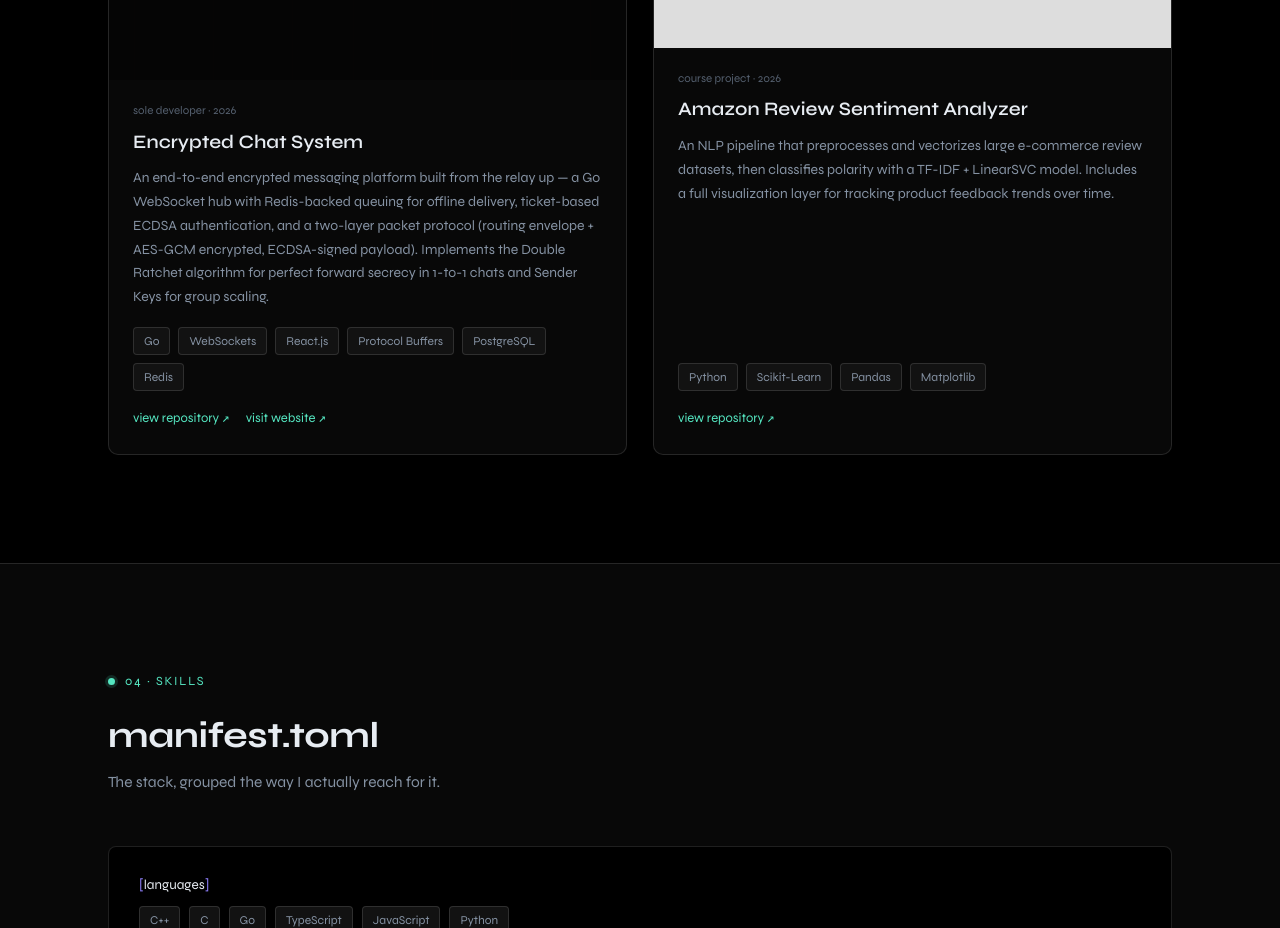
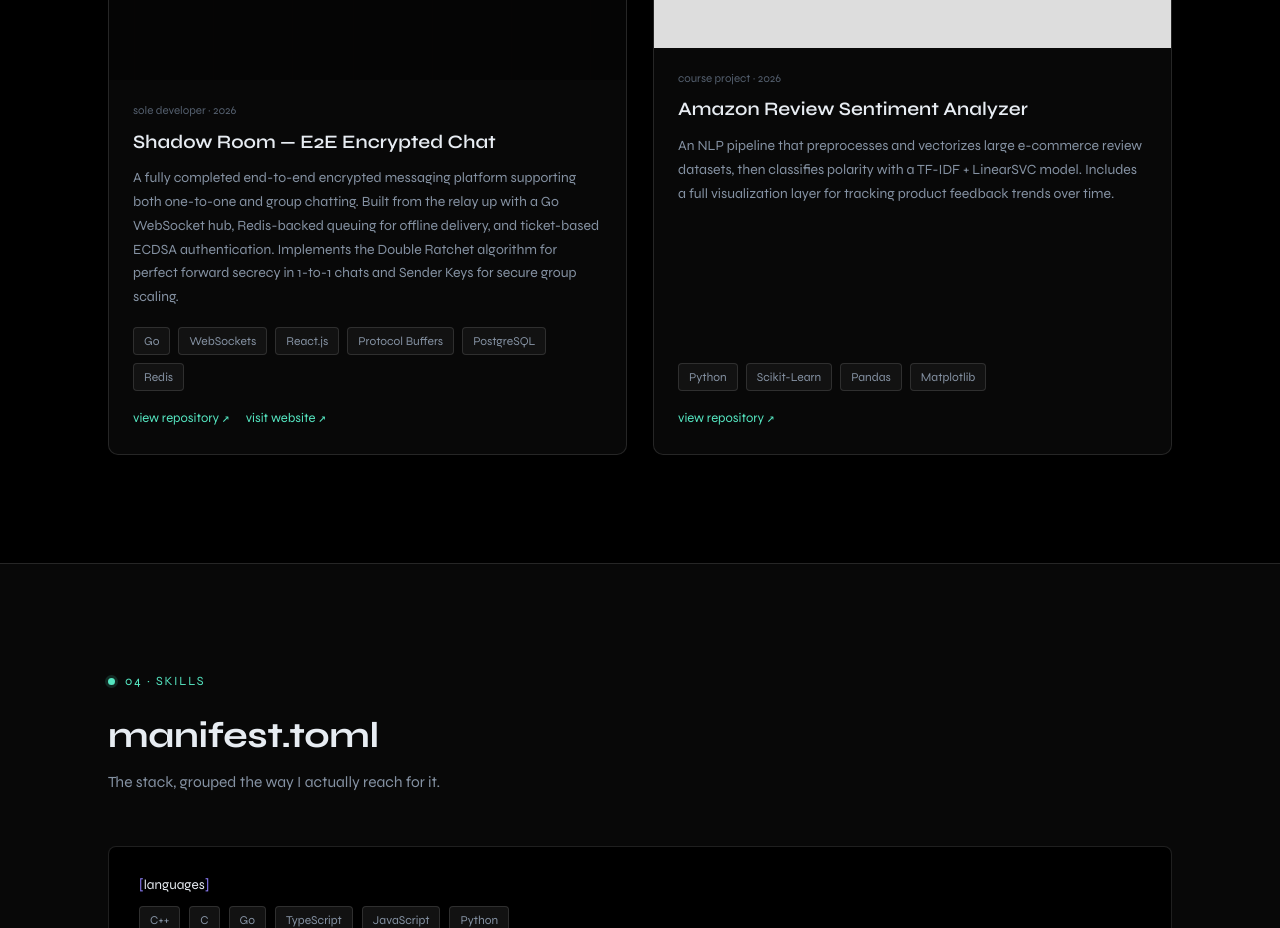
Before and after one commit to PiercedBySanity1410/portfolio, a React (Vite) app: page / in a window 1280 px wide. Shown: the part 3080-4008 px from the top of the page. Built offline with nearby package versions, Linux system fonts and the light colour scheme.

Commit message:
chore: update Shadow Room project status and branding in About and Projects sections

```diff
--- a/src/components/About.jsx
+++ b/src/components/About.jsx
@@ -32,7 +32,7 @@ export default function About() {
             ordering, key exchange, concurrent state — and I like taking a project from
             a rough architecture sketch to something that survives real traffic.
             Outside of coursework, I lead backend for a placement portal used by 1000+
-            students, and I'm currently building an end-to-end encrypted chat platform
+            students, and I recently built a fully end-to-end encrypted chat platform
             from the WebSocket relay up.
           </motion.p>
 
--- a/src/components/Projects.jsx
+++ b/src/components/Projects.jsx
@@ -2,10 +2,10 @@ import { motion } from 'framer-motion'
 
 const projects = [
   {
-    name: 'Encrypted Chat System',
+    name: 'Shadow Room — E2E Encrypted Chat',
     tag: 'sole developer · 2026',
     desc:
-      "An end-to-end encrypted messaging platform built from the relay up — a Go WebSocket hub with Redis-backed queuing for offline delivery, ticket-based ECDSA authentication, and a two-layer packet protocol (routing envelope + AES-GCM encrypted, ECDSA-signed payload). Implements the Double Ratchet algorithm for perfect forward secrecy in 1-to-1 chats and Sender Keys for group scaling.",
+      "A fully completed end-to-end encrypted messaging platform supporting both one-to-one and group chatting. Built from the relay up with a Go WebSocket hub, Redis-backed queuing for offline delivery, and ticket-based ECDSA authentication. Implements the Double Ratchet algorithm for perfect forward secrecy in 1-to-1 chats and Sender Keys for secure group scaling.",
     stack: ['Go', 'WebSockets', 'React.js', 'Protocol Buffers', 'PostgreSQL', 'Redis'],
     seed: 1,
     links: { repo: 'https://github.com/PiercedBySanity1410/Shadow-Room', website: 'https://shadow-room.gurjot.codes/' },
```
